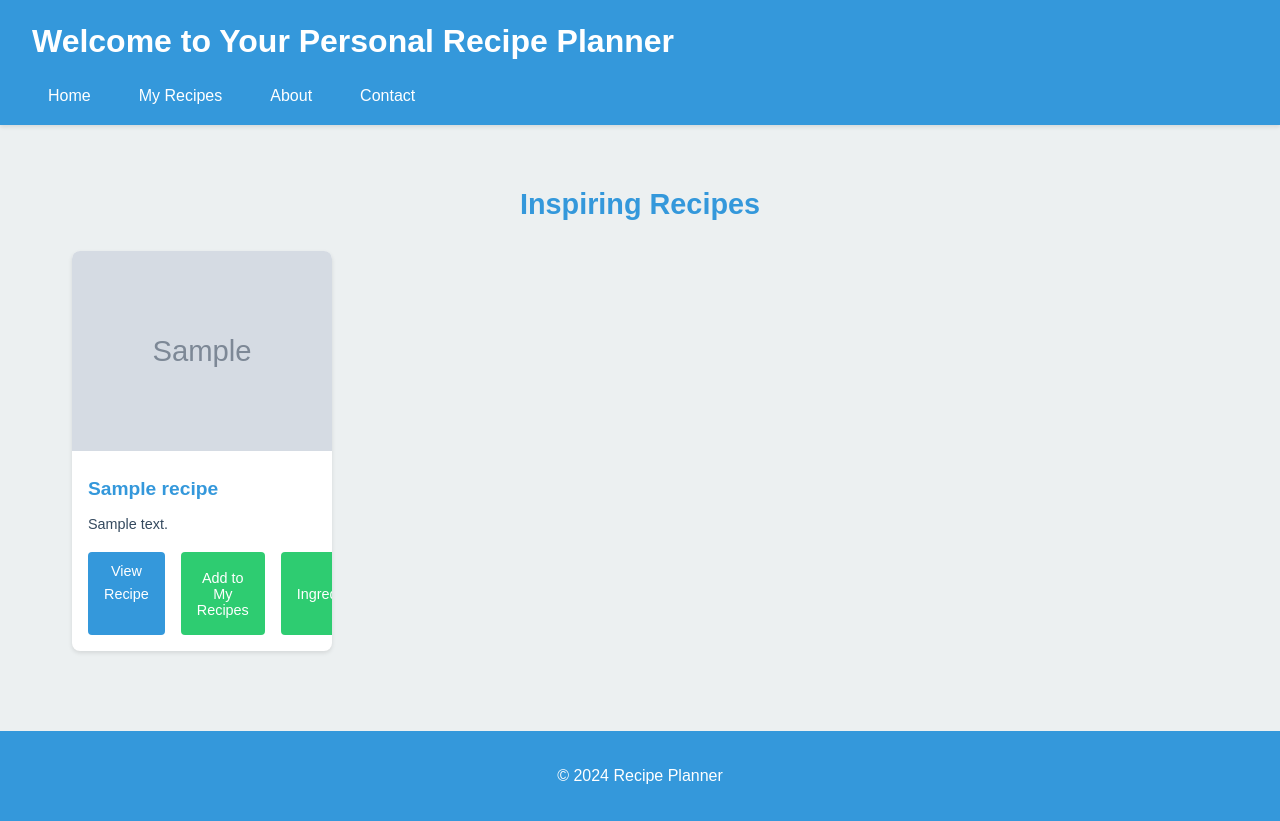
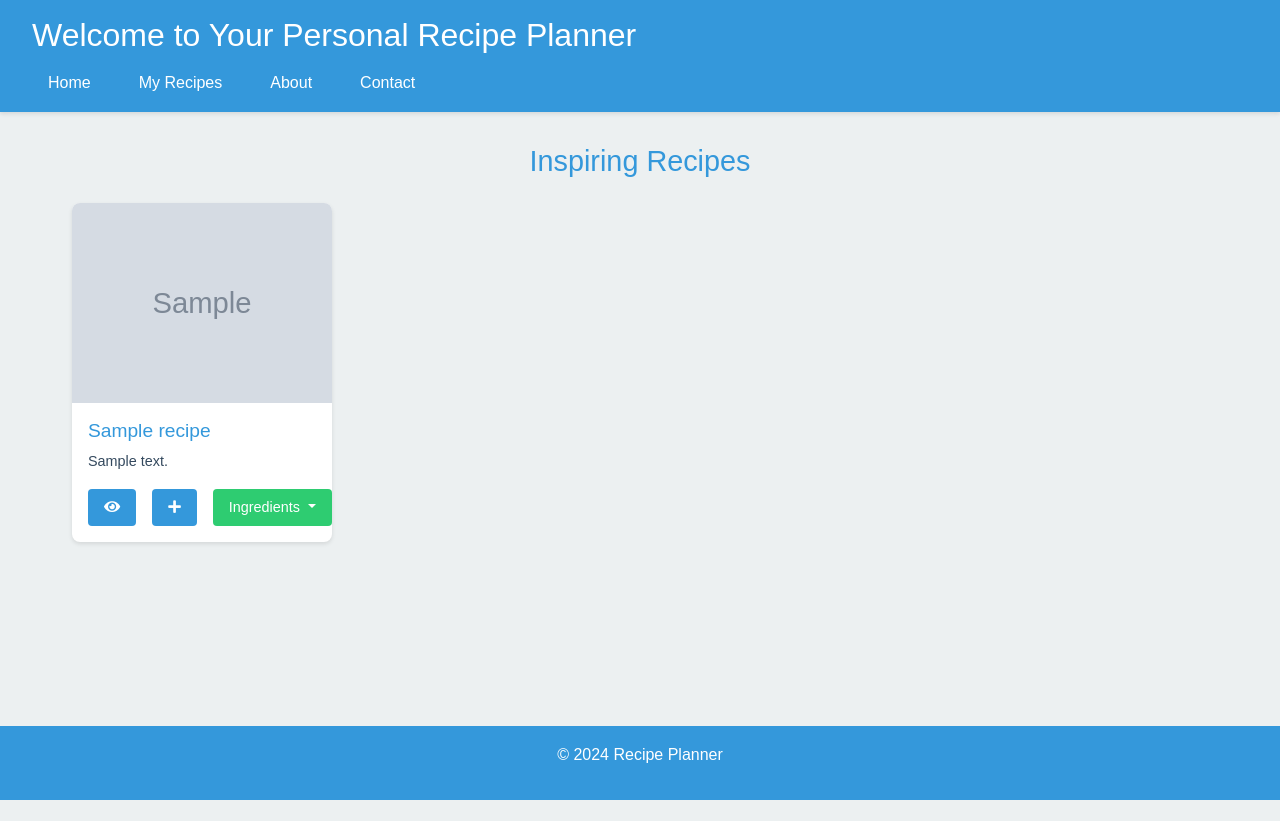
Before and after one commit to nandhithr6/2SEM1-Project, a Django app: template recipe_app/recipes/templates/home.html in a window 1280 px wide. After the commit the page ends 800 px from the top, so only its background shows below. Run offline with Django 3.2, Linux system fonts and the light colour scheme; the template is opened without the code that fills it: most values are stand-ins (such as "Sample title", 1, 10 or a date in 2020); grey boxes marked "Sample" are stand-in pictures.

Commit message:
BootStrap/and some optimizations

```diff
--- a/recipe_app/recipes/templates/base.html
+++ b/recipe_app/recipes/templates/base.html
@@ -6,7 +6,17 @@
     <meta charset="UTF-8">
     <meta name="viewport" content="width=device-width, initial-scale=1.0">
     <title>{% block title %}Recipe Planner{% endblock %}</title>
+
+    <!-- Bootstrap CSS -->
+    <link href="https://cdn.jsdelivr.net/npm/bootstrap@5.1.3/dist/css/bootstrap.min.css" rel="stylesheet">
+
+    <!-- Font Awesome -->
+    <link rel="stylesheet" href="https://cdnjs.cloudflare.com/ajax/libs/font-awesome/5.15.3/css/all.min.css">
+
+    <!-- Custom CSS -->
     <link rel="stylesheet" href="{% static 'css/styles.css' %}">
+
+    {% block extra_css %}{% endblock %}
 </head>
 <body>
     <header>
@@ -15,7 +25,6 @@
             <ul>
                 <li><a href="{% url 'home' %}">Home</a></li>
                 <li><a href="{% url 'my_recipes' %}">My Recipes</a></li>
-
                 <li><a href="#">About</a></li>
                 <li><a href="#">Contact</a></li>
             </ul>
@@ -30,5 +39,10 @@
     <footer>
         <p>&copy; 2024 Recipe Planner</p>
     </footer>
+
+    <!-- Bootstrap JS Bundle with Popper -->
+    <script src="https://cdn.jsdelivr.net/npm/bootstrap@5.1.3/dist/js/bootstrap.bundle.min.js"></script>
+
+    {% block extra_js %}{% endblock %}
 </body>
 </html>
--- a/recipe_app/recipes/templates/home.html
+++ b/recipe_app/recipes/templates/home.html
@@ -1,4 +1,5 @@
 {% extends "base.html" %}
+{% load static %}
 
 {% block content %}
 <section id="inspiring-recipes">
@@ -11,17 +12,23 @@
                 <h3>{{ recipe.name }}</h3>
                 <p>{{ recipe.description|truncatewords:20 }}</p>
                 <div class="recipe-card-actions">
-                    <a href="{% url 'recipe_detail' recipe.id %}">View Recipe</a>
-                    <button onclick="location.href='{% url 'add_to_my_recipes' recipe.id %}'">Add to My Recipes</button>
+                    <a href="{% url 'recipe_detail' recipe.id %}" class="btn btn-primary" title="View Recipe">
+                        <i class="fas fa-eye"></i>
+                    </a>
+                    <a href="{% url 'add_to_my_recipes' recipe.id %}" class="btn btn-success" title="Add to My Recipes">
+                        <i class="fas fa-plus"></i>
+                    </a>
+                    <div class="dropdown">
                         <button class="btn btn-secondary dropdown-toggle" type="button" id="ingredientsDropdown-{{ recipe.id }}"
                             data-bs-toggle="dropdown" aria-expanded="false">
                             Ingredients
                         </button>
                         <ul class="dropdown-menu" aria-labelledby="ingredientsDropdown-{{ recipe.id }}">
                             {% for ingredient in recipe.ingredients_list %}
-                        <li>{{ ingredient }}</li>
+                            <li><a class="dropdown-item" href="#">{{ ingredient }}</a></li>
                             {% endfor %}
                         </ul>
+                    </div>
                 </div>
             </div>
         </div>
--- a/recipe_app/recipes/views.py
+++ b/recipe_app/recipes/views.py
@@ -32,8 +32,8 @@ def my_recipes(request):
     return render(request, 'my_recipes.html', {'recipes': recipes})
 
 def clear_my_recipes(request):
-    # Clear the session data for "my_recipes"
-    request.session['my_recipes'].clear()
+    if 'my_recipes' in request.session:
+        del request.session['my_recipes']
     return redirect('my_recipes')
 
 def recipe_detail(request, pk):
```
Also changed, not shown: package.json (added, +17 -0 lines), package-lock.json (added), recipe_app/db.sqlite3, recipe_app/media/recipes/Khichdi.jpg (added), 1 other file. Lines whose indentation alone changed are shown as unchanged.
